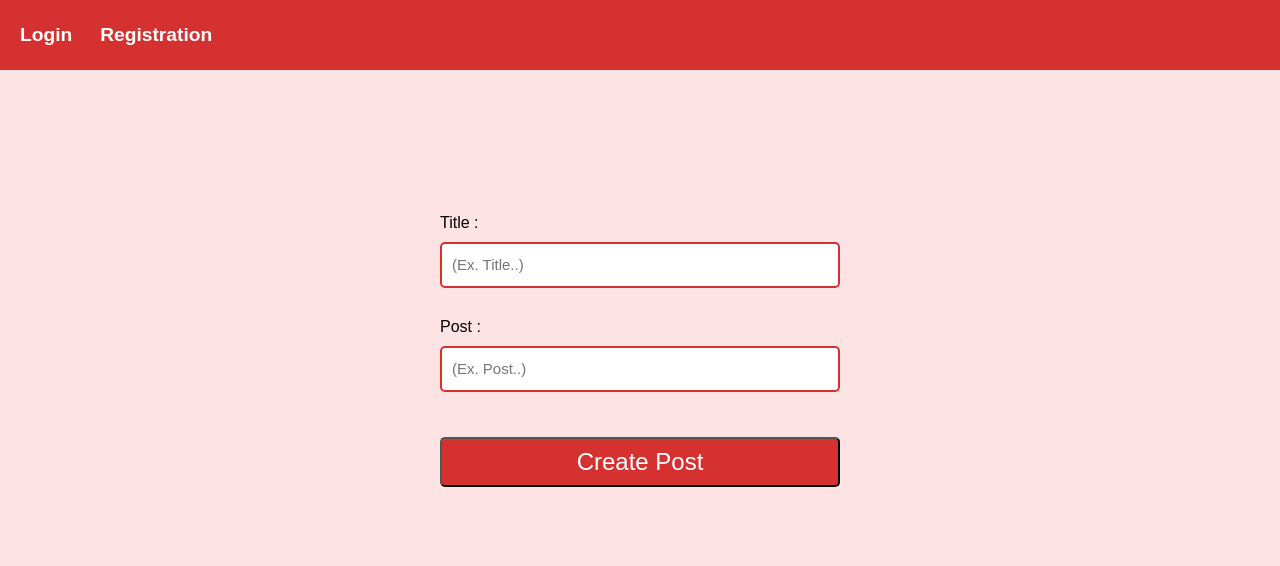
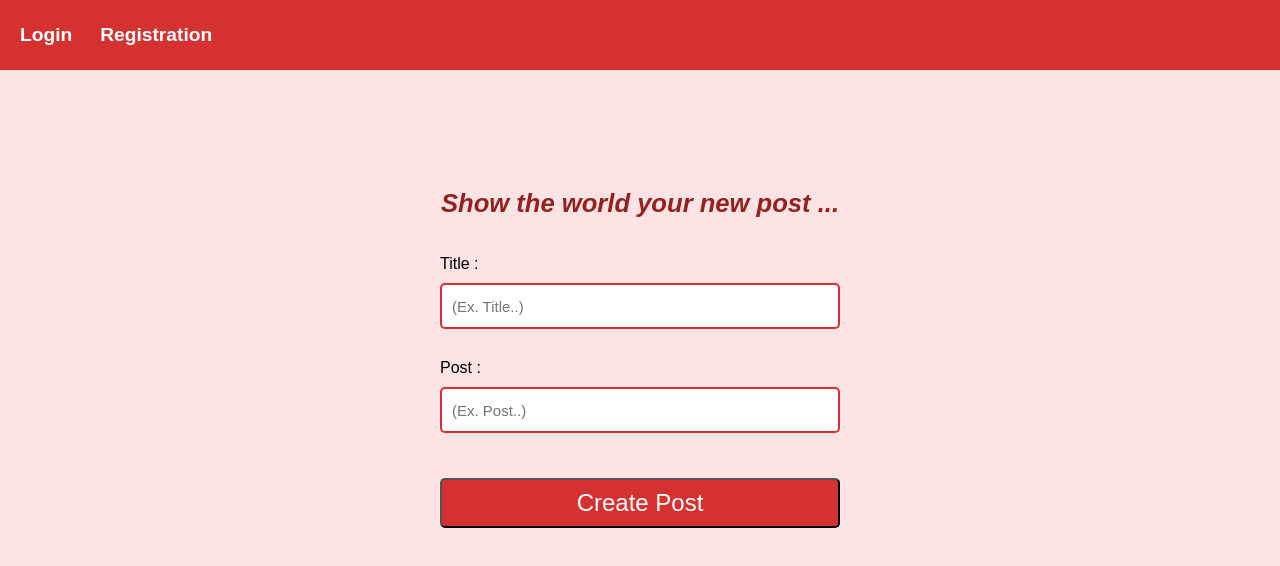
Before and after one commit to rishabhdev444/Full-Stack-Client, a React (Create React App) app: page /createPost in a window 1280 px wide. Shown: the top 566 px of the page. Built offline with nearby package versions, Linux system fonts and the light colour scheme; no server answers; sample sign-in values are in the browser's storage.

Commit message:
Update CreatePost.js

```diff
--- a/src/pages/CreatePost.js
+++ b/src/pages/CreatePost.js
@@ -36,6 +36,7 @@ function CreatePost() {
 
   return (
     <div className="createPostPage">
+      <h1 className='createPostText'>Show the world your new post ...</h1>
       <Formik initialValues={initialValues} onSubmit={onSubmit} validationSchema={validationSchema}>
 
         <Form className="formContainer">
```
